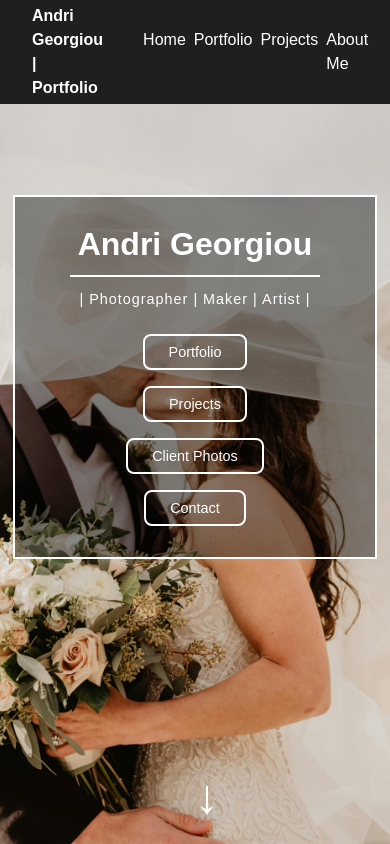
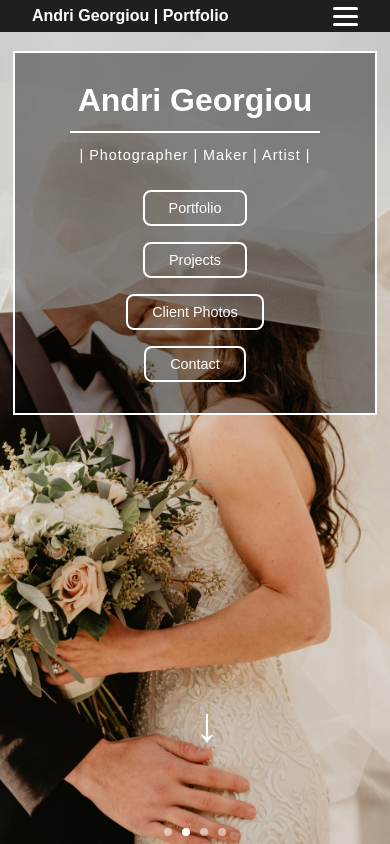
Before and after one commit to VictorySpecificationII/flowersbythebed-photography, a React (Vite) app: page / in a window 390 px wide. Shown: the top 844 px of the page. Built offline with nearby package versions, Linux system fonts and the light colour scheme.

Commit message:
hamburger menu (yes i'm not making this up lol) on top bar on mobile mode

```diff
--- a/src/components/TopBar.jsx
+++ b/src/components/TopBar.jsx
@@ -1,23 +1,35 @@
-import React from "react";
+import React, { useState } from "react";
 import "../styles/TopBar.css";
 
 const TopBar = () => {
+  const [menuOpen, setMenuOpen] = useState(false); // new state for mobile menu
+
   const handleScroll = (e, id) => {
     e.preventDefault(); // prevent default anchor jump
     if (id === "home") {
-      window.scrollTo({ top: 0, behavior: "smooth" }); // scroll to very top
+      window.scrollTo({ top: 0, behavior: "smooth" });
     } else {
       const section = document.getElementById(id);
-      if (section) {
-        section.scrollIntoView({ behavior: "smooth" });
-      }
+      if (section) section.scrollIntoView({ behavior: "smooth" });
     }
+    setMenuOpen(false); // close mobile menu on click
   };
 
   return (
     <nav className="topbar">
       <div className="logo">Andri Georgiou | Portfolio</div>
-      <ul className="nav-links">
+
+      {/* Hamburger icon for mobile */}
+      <div
+        className={`hamburger ${menuOpen ? "open" : ""}`}
+        onClick={() => setMenuOpen(!menuOpen)}
+      >
+        <span />
+        <span />
+        <span />
+      </div>
+
+      <ul className={`nav-links ${menuOpen ? "active" : ""}`}>
         <li>
           <a href="#home" onClick={(e) => handleScroll(e, "home")}>Home</a>
         </li>
--- a/src/styles/TopBar.css
+++ b/src/styles/TopBar.css
@@ -31,3 +31,53 @@
 .nav-links a:hover {
   color: #00bfff;
 }
+
+/* Hamburger icon (hidden by default) */
+.hamburger {
+  display: none;
+  flex-direction: column;
+  cursor: pointer;
+  gap: 5px;
+}
+
+.hamburger span {
+  width: 25px;
+  height: 3px;
+  background: white;
+  border-radius: 2px;
+  transition: 0.3s;
+}
+
+/* Toggle animation for hamburger */
+.hamburger.open span:nth-child(1) {
+  transform: rotate(45deg) translate(5px, 5px);
+}
+.hamburger.open span:nth-child(2) {
+  opacity: 0;
+}
+.hamburger.open span:nth-child(3) {
+  transform: rotate(-45deg) translate(5px, -5px);
+}
+
+/* Mobile menu */
+@media (max-width: 768px) {
+  .nav-links {
+    position: absolute;
+    top: 100%;
+    right: 0;
+    background-color: #1f1f1f;
+    flex-direction: column;
+    width: 200px;
+    display: none;
+    padding: 1rem;
+    border-radius: 0 0 5px 5px;
+  }
+
+  .nav-links.active {
+    display: flex;
+  }
+
+  .hamburger {
+    display: flex;
+  }
+}
```
